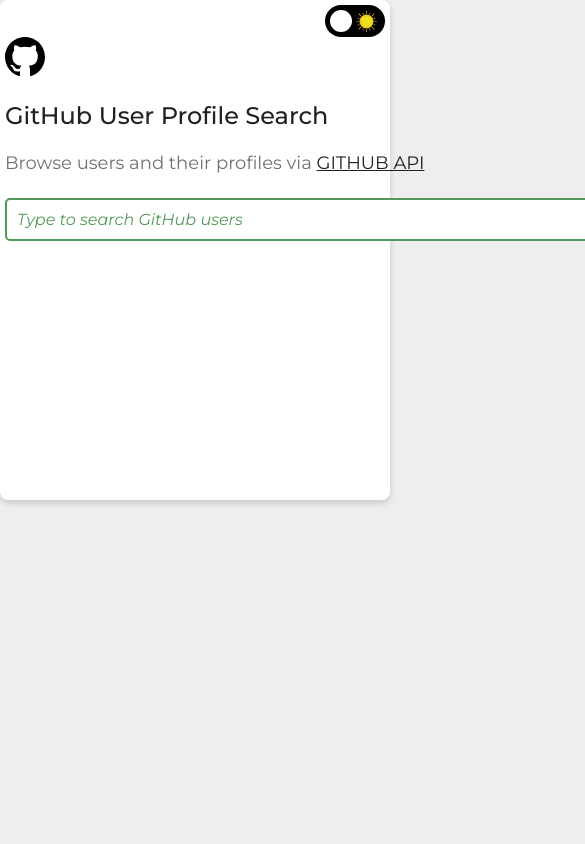
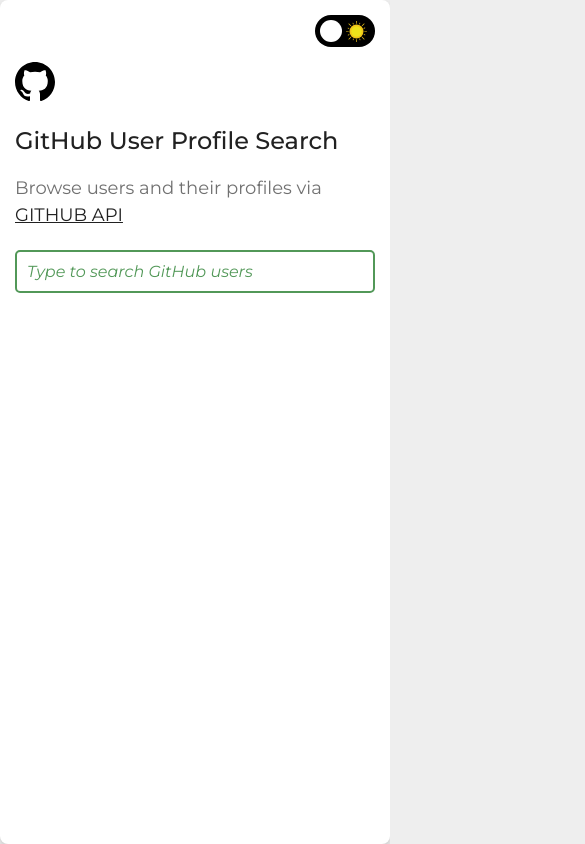
Before and after one commit to evisha/github-profile-search, an Angular app: page /users in a window 390 px wide. Shown: the whole page, 585 px wide, since content can reach past the window. Built offline with nearby package versions, Linux system fonts and the light colour scheme.

Commit message:
fix responsive design issues on mobile

```diff
--- a/src/index.html
+++ b/src/index.html
@@ -2,6 +2,7 @@
 <html lang="en">
 <head>
   <meta charset="utf-8">
+  <meta name="description" content="Angular Test App - Github Profile Search">
   <title>GithubProfileSearch</title>
   <base href="/">
   <meta name="viewport" content="width=device-width, initial-scale=1">
--- a/src/styles.scss
+++ b/src/styles.scss
@@ -73,13 +73,13 @@
     color: #222;
     background-color: #fff;
     font-family: 'Montserrat', sans-serif;
+    overflow-x: hidden
   }
 
   body {
     display: flex;
     align-items: center;
     justify-content: center;
-    font-family: 'Roboto', sans-serif;
     background-color: var(--background-color);
   }
 
@@ -191,11 +191,16 @@
 }
   .card {
     width: 100vw;
-    padding: 5px;
+    height: 100vh;
+    padding: 15px;
     margin: 0;
     &_body {
       padding: 0;
+      min-width: unset;
     }
+  }
+  .night-mode-container {
+    margin-bottom: 15px;
   }
 };
 
```
